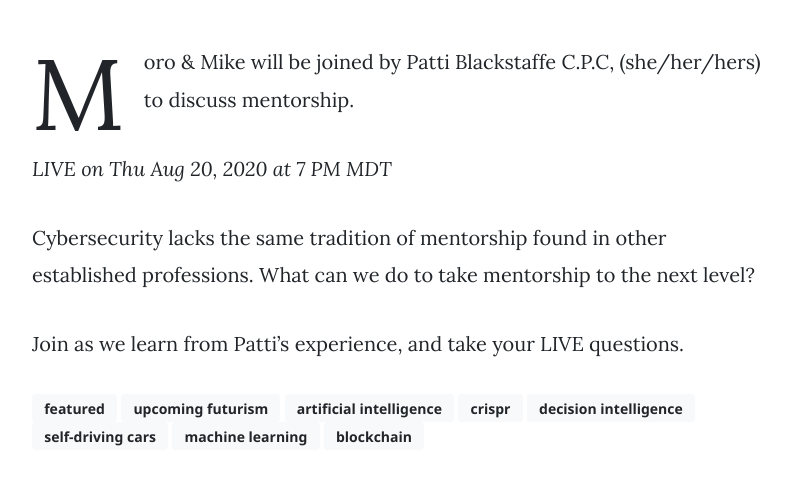
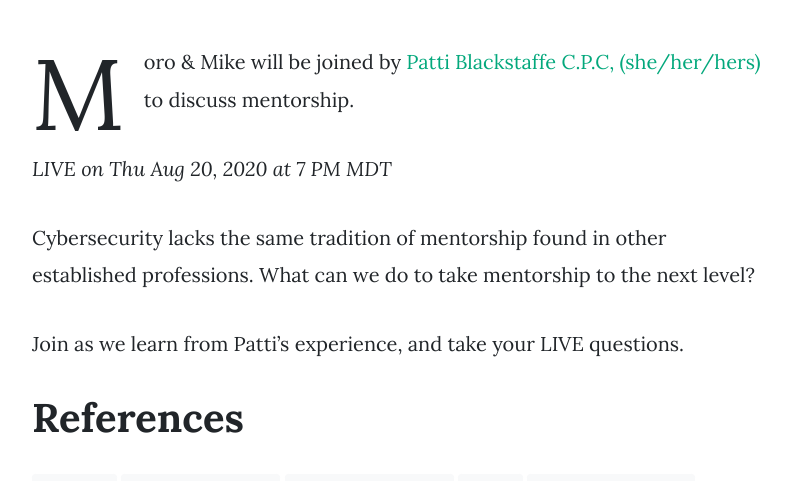
Before and after one commit to cyberlibrarian/cyberlibrarian.github.io, a Jekyll site: the page built from _posts/2020-08-20-Next-Level-Mentorship.md, in a window 1280 px wide and 900 px high, cut to the strip 419-900 px from the top of the window. Shown: the whole strip, without its empty margins (53-844 px from the left). Built offline with Jekyll 4.4.1, drawn with Linux system fonts in a browser that asks for light colours; nearby versions of some CDN libraries; comment, search, counter and statistics services are not loaded.

Commit message:
updated mentorship post

```diff
--- a/_posts/2020-08-20-Next-Level-Mentorship.md
+++ b/_posts/2020-08-20-Next-Level-Mentorship.md
@@ -15,10 +15,12 @@ explicit: "no" #other option is no
 block: "no" #means is shown in itunes
 ---
 
-Moro & Mike will be joined by Patti Blackstaffe C.P.C, (she/her/hers) to discuss mentorship.
+Moro & Mike will be joined by [Patti Blackstaffe C.P.C, (she/her/hers)](https://www.linkedin.com/in/pattiblackstaffe/) to discuss mentorship.
 
 *LIVE on Thu Aug 20, 2020 at 7 PM MDT*
 
 Cybersecurity lacks the same tradition of mentorship found in other established professions. What can we do to take mentorship to the next level?
 
 Join as we learn from Patti's experience, and take your LIVE questions.
+
+# References
```
